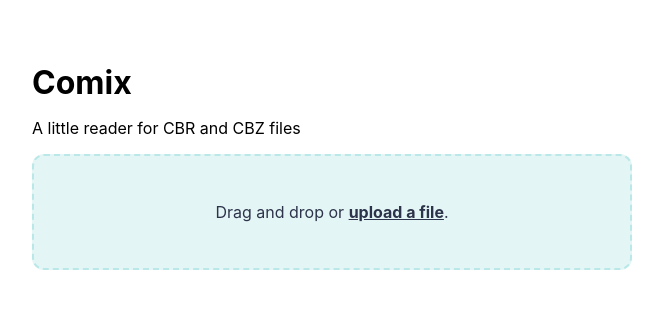
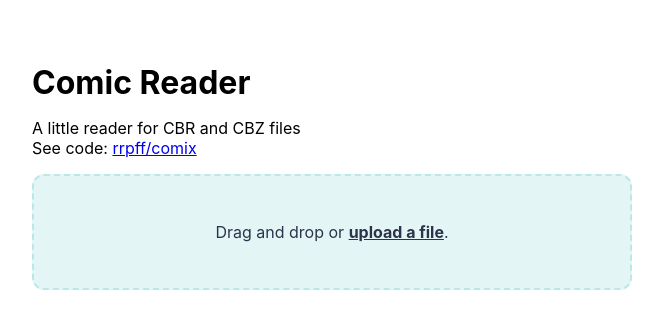
Before and after one commit to rrpff/comix, a React (Create React App) app in the folder packages/web-reader/: page / in a window 1280 px wide. Shown: the top 328 px of the page, without its empty margins (308-971 px from the left). Built offline with nearby package versions, Linux system fonts and the light colour scheme.

Commit message:
Add link to repo

```diff
--- a/packages/web-reader/src/App.tsx
+++ b/packages/web-reader/src/App.tsx
@@ -54,8 +54,11 @@ export const App = () => {
       <header css={headerStyles()}>
         {showIntro && (
           <>
-            <h1>Comix</h1>
-            <p>A little reader for CBR and CBZ files</p>
+            <h1>Comic Reader</h1>
+            <p>
+              A little reader for CBR and CBZ files<br />
+              See code: <a href="https://github.com/rrpff/comix">rrpff/comix</a>
+            </p>
           </>
         )}
 
```
